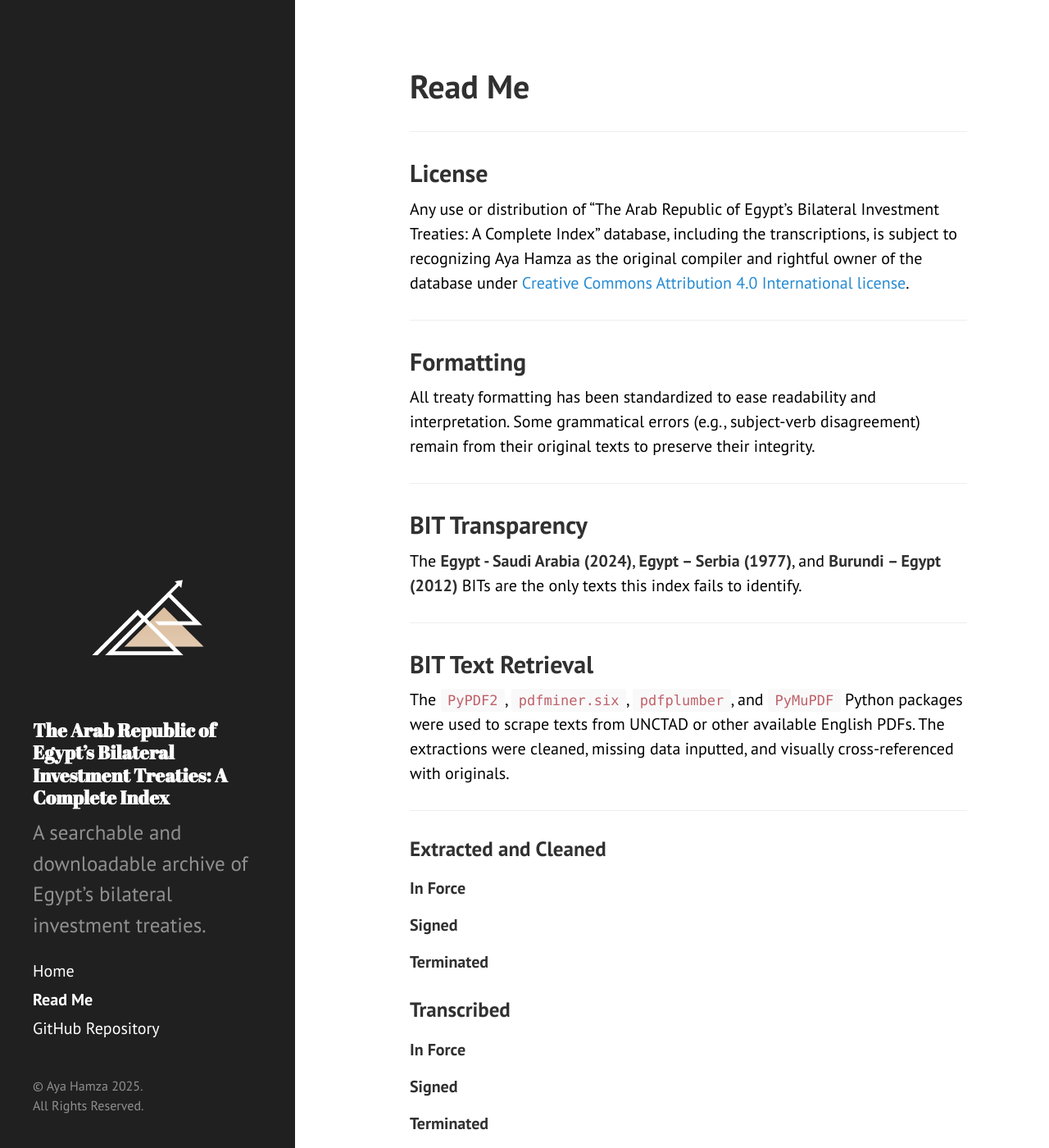
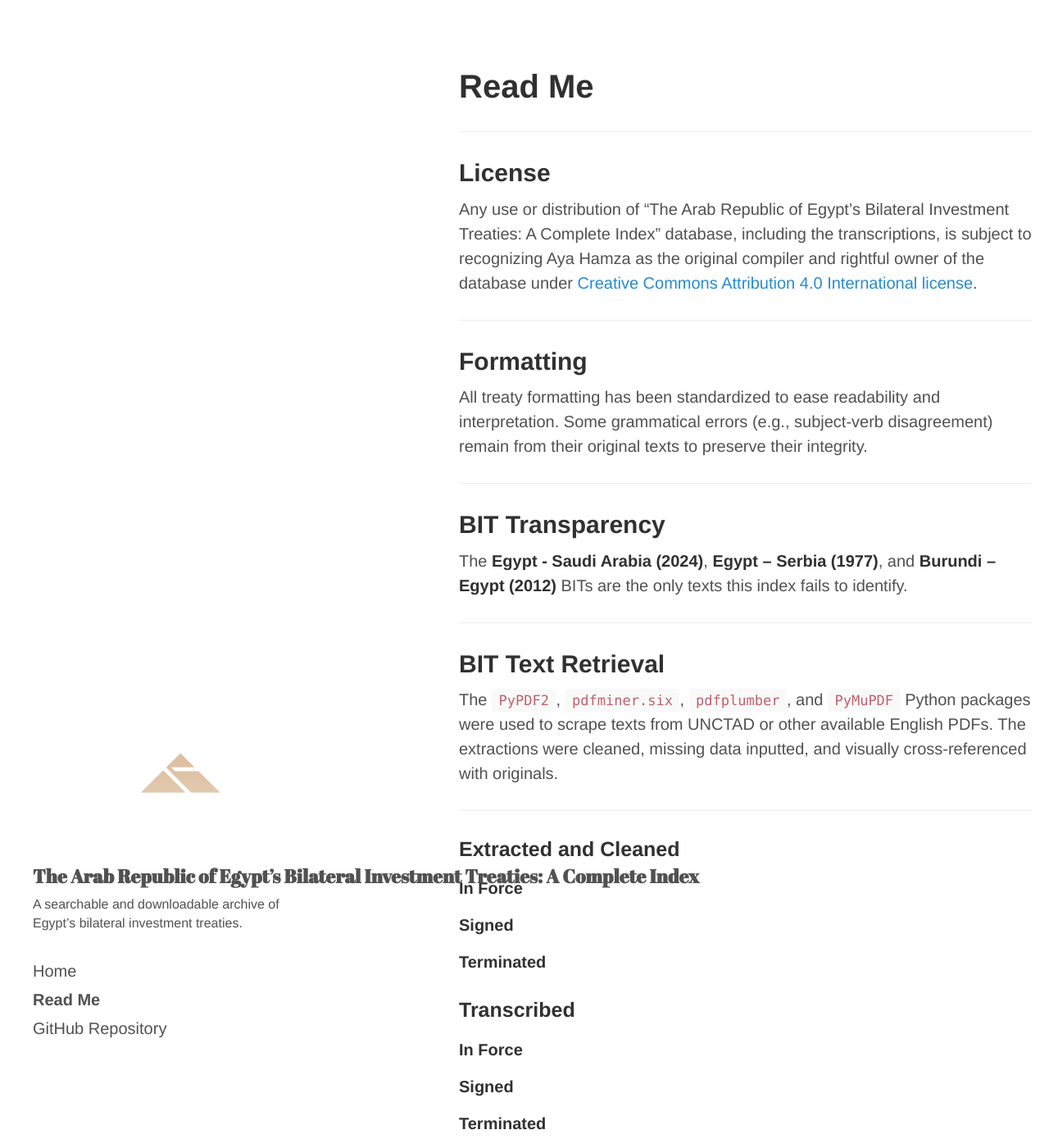
Before and after one commit to ayahamza1/MENABITs, a Jekyll site: the page built from readme.md, in a window 1280 px wide and 1400 px high. Shown: the whole window at 82% size. Built offline with Jekyll 4.4.1, drawn with Linux system fonts in a browser that asks for light colours.

Commit message:
Update hyde.css

```diff
--- a/public/css/hyde.css
+++ b/public/css/hyde.css
@@ -1,21 +1,3 @@
-
-
-/*
- * Hyde CSS - Cleaned and Updated for Compact Tables and Sidebar Fix
- * https://github.com/poole/hyde
- */
-
-/* === Global resets === */
-html {
-  font-family: "PT Sans", Helvetica, Arial, sans-serif;
-}
-@media (min-width: 48em) {
-  html { font-size: 16px; }
-}
-@media (min-width: 58em) {
-  html { font-size: 20px; }
-}
-
 /* === Sidebar === */
 .sidebar {
   text-align: center;
@@ -27,20 +9,31 @@
     top: 0;
     left: 0;
     bottom: 0;
-    width: 18rem;
+    width: 20rem; /* widened from 18rem */
     text-align: left;
   }
 }
+
 .sidebar a {
   color: inherit;
 }
+
 .sidebar-about h1 {
   color: inherit;
   margin-top: 0;
-  margin-bottom: 0.5rem; /* reduce space below logo */
+  margin-bottom: 0.5rem;
   font-family: "Abril Fatface", serif;
-  font-size: 1.15rem; /* smaller title size */
+  font-size: 1.15rem;
   line-height: 1.2;
+  text-align: left;
+  white-space: nowrap;         /* prevent line break */
+  overflow-wrap: break-word;   /* fallback break */
+}
+
+.sidebar-about p {
+  font-size: 0.8rem;           /* smaller subtitle */
+  line-height: 1.4;
+  margin-bottom: 1.5rem;
   text-align: left;
 }
 
@@ -61,9 +54,9 @@
 @media (min-width: 48em) {
   .sidebar-sticky {
     position: absolute;
-    right:  1rem;
+    right: 1rem;
     bottom: 1rem;
-    left:   1rem;
+    left: 1rem;
   }
 }
 
@@ -74,144 +67,11 @@
 }
 @media (min-width: 48em) {
   .content {
-    max-width: none;
-    margin-left: 22rem;
-    margin-right: 2rem;
-    padding-left: 1rem;
+    margin-left: 25rem; /* updated for 20rem sidebar + spacing */
   }
 }
 @media (min-width: 64em) {
   .content {
-    margin-left: 24rem;
-    margin-right: 4rem;
+    margin-left: 27rem;
   }
 }
-
-/* === Table Styling: Compact and Clean === */
-table {
-  width: 100%;
-  font-size: 0.85rem;
-  border-collapse: collapse;
-  table-layout: auto;
-  margin: 1rem 0;
-}
-th, td {
-  padding: 0.3rem 0.5rem;
-  text-align: left;
-  vertical-align: top;
-  border-bottom: 1px solid #ccc;
-  white-space: normal;
-  word-break: break-word;
-  line-height: 1.3;
-}
-@media (max-width: 48em) {
-  table {
-    display: block;
-    overflow-x: auto;
-    -webkit-overflow-scrolling: touch;
-  }
-  table::-webkit-scrollbar {
-    height: 8px;
-  }
-  table::-webkit-scrollbar-thumb {
-    background: #ccc;
-    border-radius: 4px;
-  }
-}
-
-/* === Logo Styling === */
-.logo-img {
-  height: 120px;
-  width: auto;
-  display: block;
-  margin-bottom: 0.5rem; /* tighter spacing between logo and title */
-}
-
-.logo-dark { display: none; }
-
-/* === Light Theme === */
-@media (prefers-color-scheme: light) {
-  body {
-    background-color: #ffffff;
-    color: #000000;
-  }
-  .sidebar {
-    background-color: #202020;
-    color: rgba(255, 255, 255, 0.5);
-  }
-  .sidebar a,
-  .sidebar-about h1 {
-    color: #ffffff;
-  }
-  .content {
-    background-color: #ffffff;
-    color: #000000;
-  }
-  .logo-light { display: none; }
-  .logo-dark { display: block; }
-}
-
-/* === Dark Theme === */
-@media (prefers-color-scheme: dark) {
-  body {
-    background-color: #121212;
-    color: #f0f0f0;
-  }
-
-  .sidebar {
-    background-color: #f0f0f0;
-    color: #202020;
-  }
-
-  .sidebar a,
-  .sidebar-about h1 {
-    color: #202020;
-  }
-
-  .content {
-    background-color: #121212;
-    color: #f0f0f0;
-  }
-
-  table {
-    background-color: #1e1e1e;
-    color: #f0f0f0;
-    border-color: #555;
-  }
-
-  th {
-    background-color: #2c2c2c;
-    color: #ffffff;
-    font-weight: bold;
-  }
-
-  td {
-    background-color: #1e1e1e;
-    color: #f0f0f0;
-  }
-
-  tr:nth-child(even) td {
-    background-color: #2a2a2a;
-  }
-
-  a {
-    color: #add8ff;
-  }
-
-  .logo-light {
-    display: block;
-  }
-
-  .logo-dark {
-    display: none;
-  }
-}
-
-
-/* === Amendment Protocol Column Specific === */
-td.amendment-protocol {
-  max-width: 140px;
-  min-width: 90px;
-  white-space: normal;
-  word-break: break-word;
-}
```
